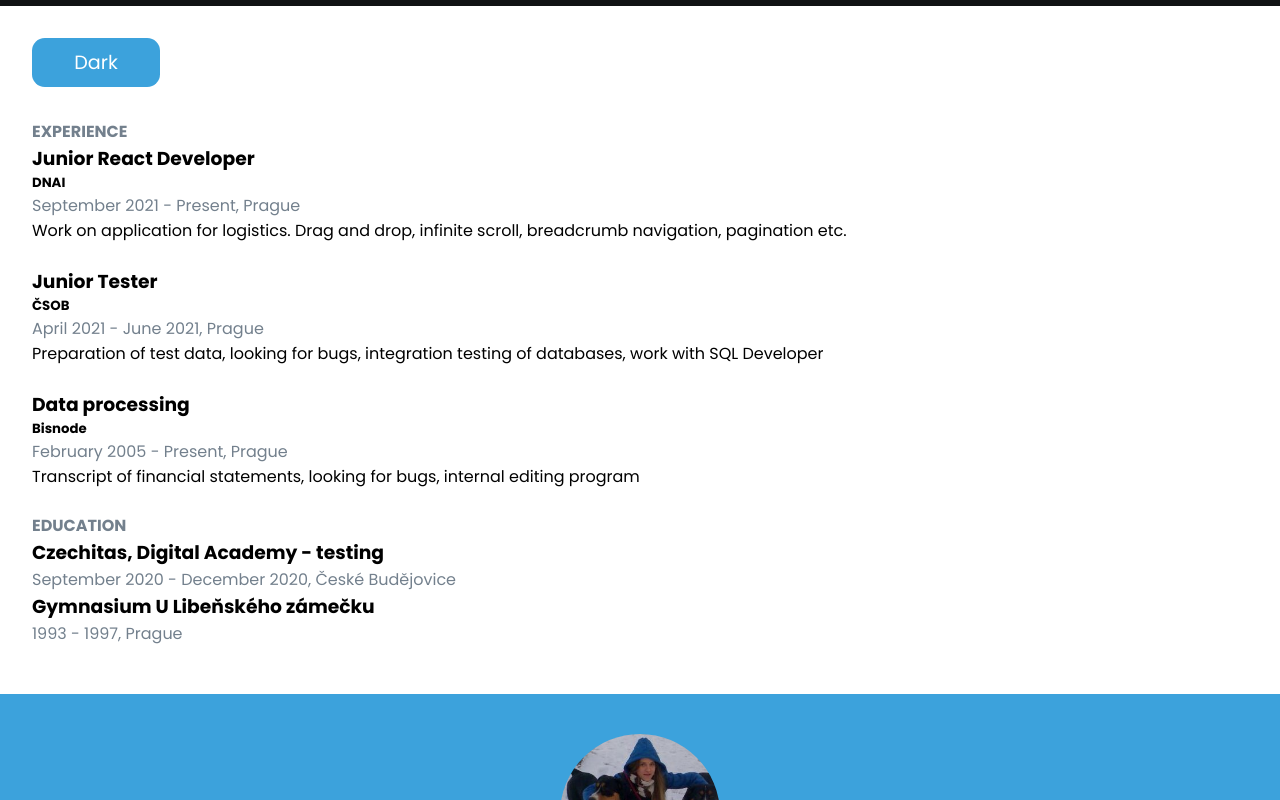
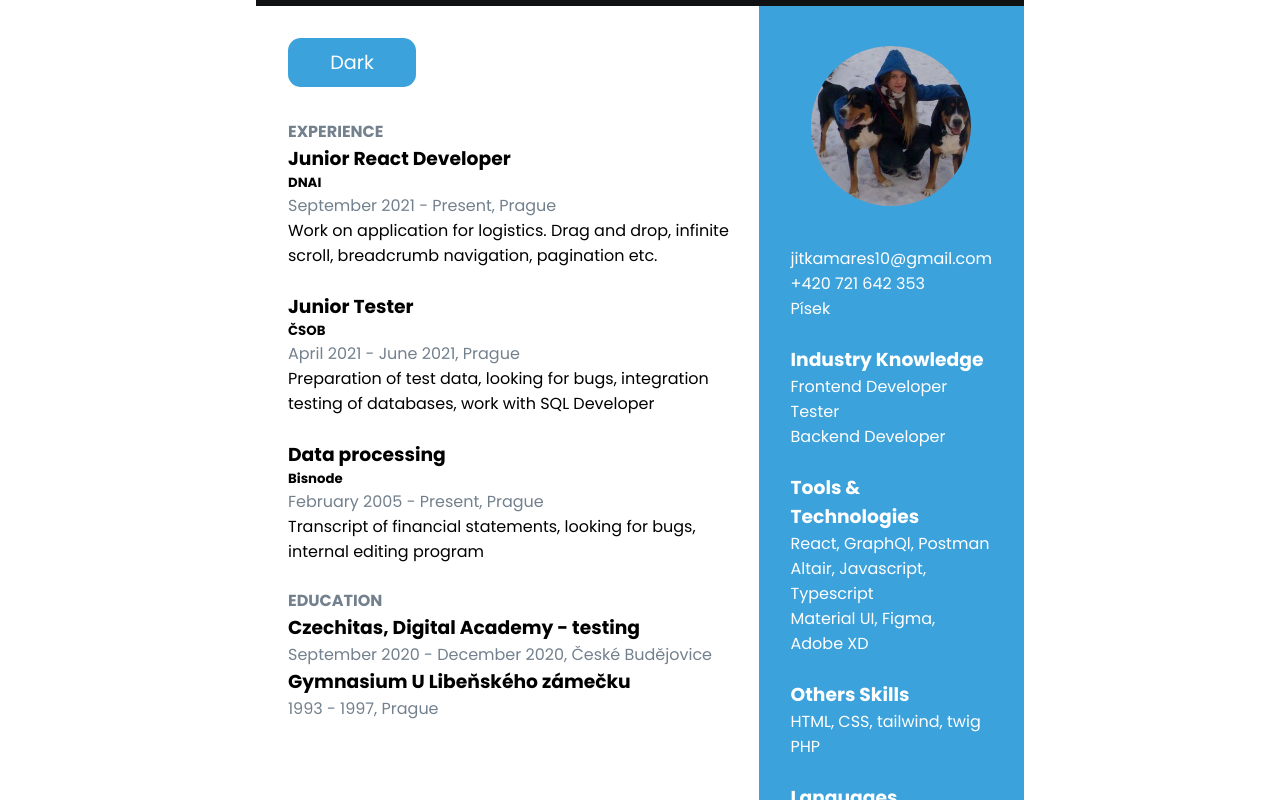
Before and after one commit to JiMare/resume, a React (Create React App) app: page / in a window 1280 px wide. Shown: the top 800 px of the page. Built offline with nearby package versions, Linux system fonts and the light colour scheme.

Commit message:
total responsive

```diff
--- a/src/index.css
+++ b/src/index.css
@@ -37,6 +37,7 @@ ul {
 
 .main-container {
   padding: 2rem 0.8rem 3rem 2rem;
+  position: relative;
 }
 
 .line {
@@ -69,7 +70,6 @@ h2 {
   padding-left: 2rem;
   padding-right: 2rem;
   padding-bottom: 3rem;
-  height: 100%;
 }
 
 section {
@@ -157,6 +157,40 @@ h4,
   transform: scale(2, 3);
 }
 
+@media screen and (min-width: 600px) {
+  .resume__container {
+    flex-direction: row;
+  }
+}
+
+@media screen and (min-width: 850px) {
+  .resume {
+    max-width: 80%;
+    margin: 0 auto;
+  }
+}
+
+@media screen and (min-width: 1050px) {
+  .resume {
+    max-width: 70%;
+    margin: 0 auto;
+  }
+}
+
+@media screen and (min-width: 1250px) {
+  .resume {
+    max-width: 60%;
+    margin: 0 auto;
+  }
+}
+
+@media screen and (min-width: 1500px) {
+  .resume {
+    max-width: 50%;
+    margin: 0 auto;
+  }
+}
+
 @media screen and (min-width: 1588px) {
   .header {
     display: block;
```
